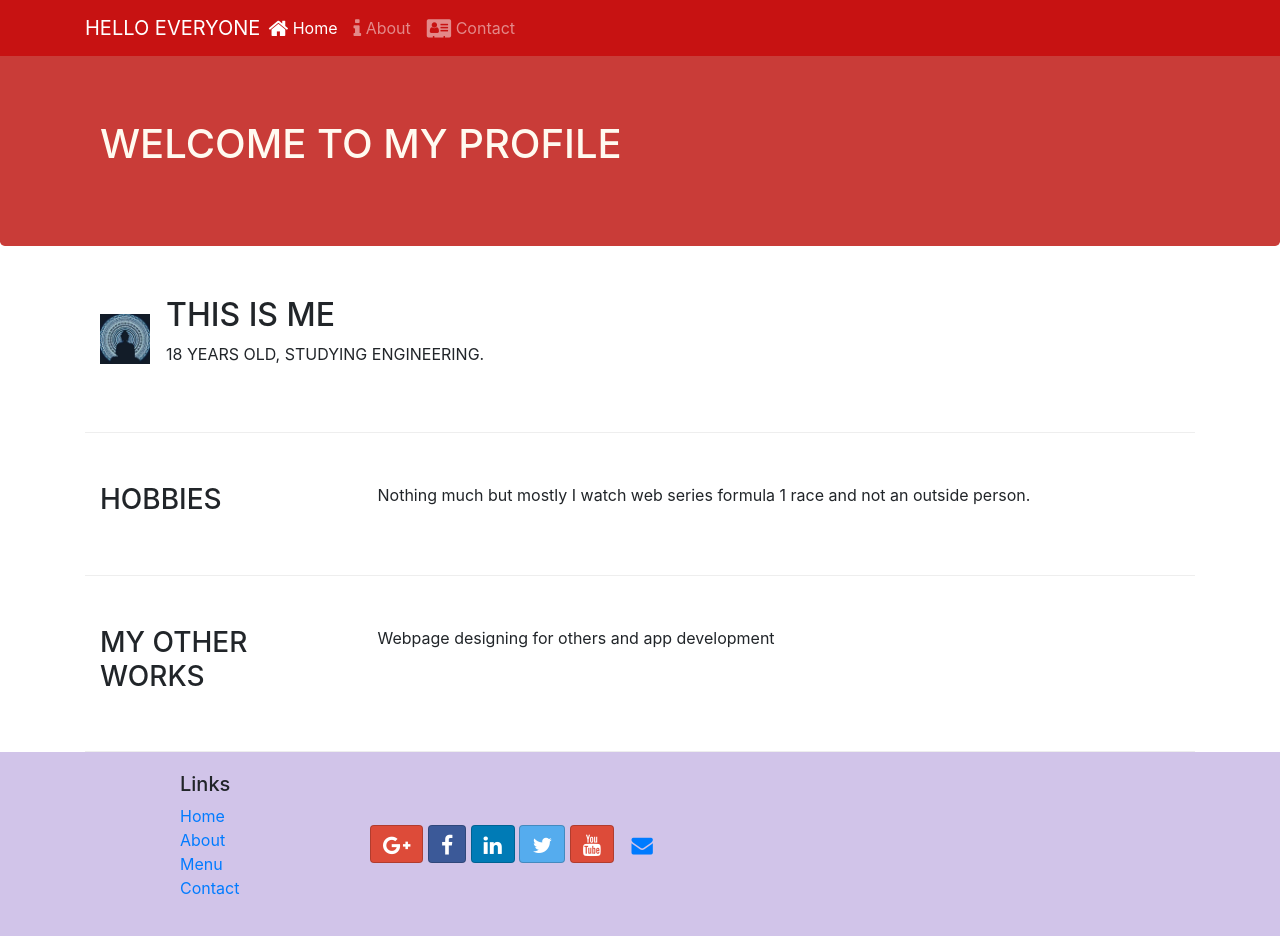
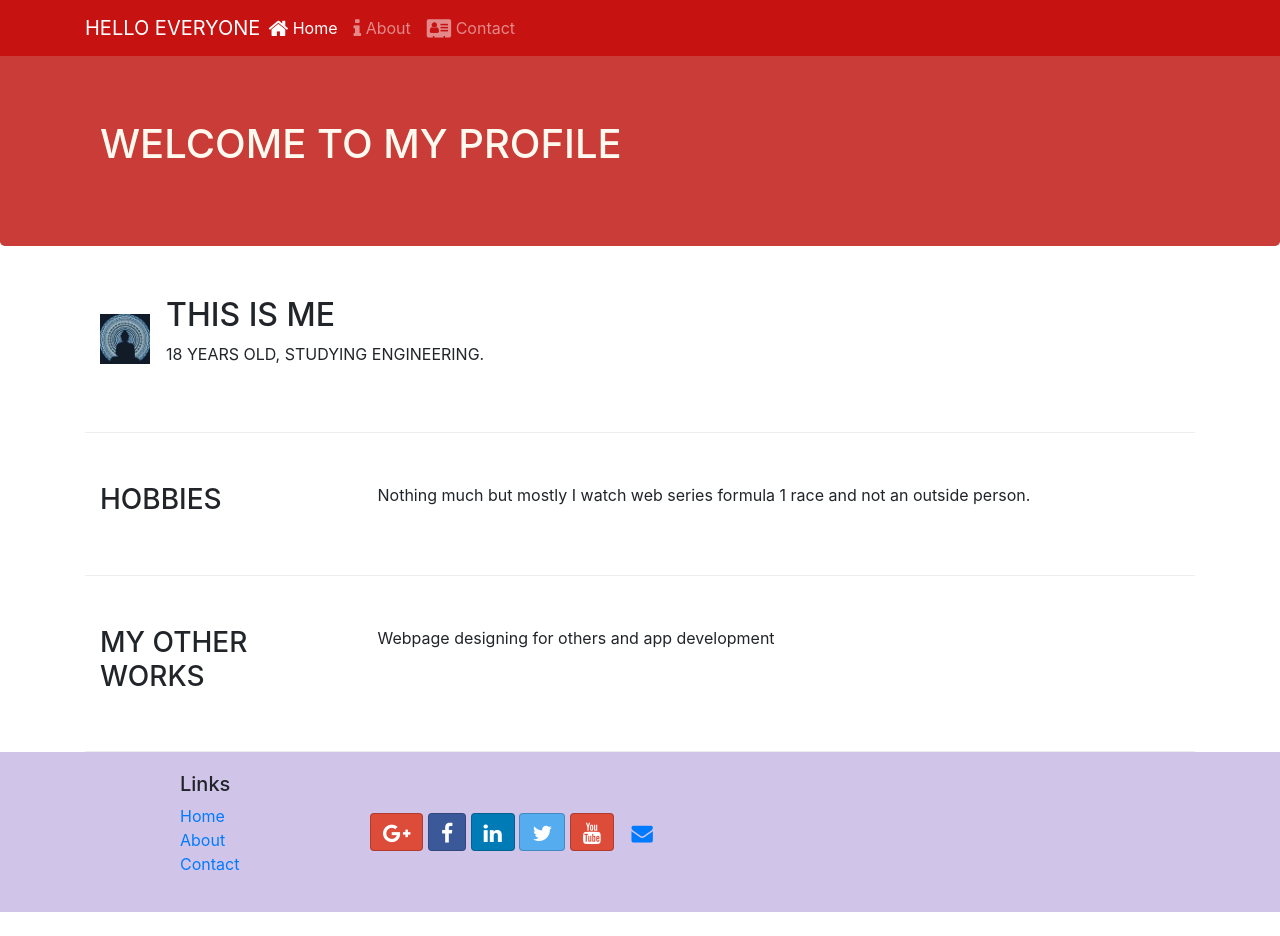
Before and after one commit to vishal-05/NEW, a website: page index.html in a window 1280 px wide. After the commit the page ends 912 px from the top, so only its background shows below. Drawn offline with nearby package versions, Linux system fonts and the light colour scheme.

Commit message:
Update index.html

```diff
--- a/index.html
+++ b/index.html
@@ -83,7 +83,6 @@
                     <ul class="list-unstyled">
                         <li><a href="#">Home</a></li>
                         <li><a href="./aboutus.html">About</a></li>
-                        <li><a href="#">Menu</a></li>
                         <li><a href="#">Contact</a></li>
                     </ul>
                 </div>
```
